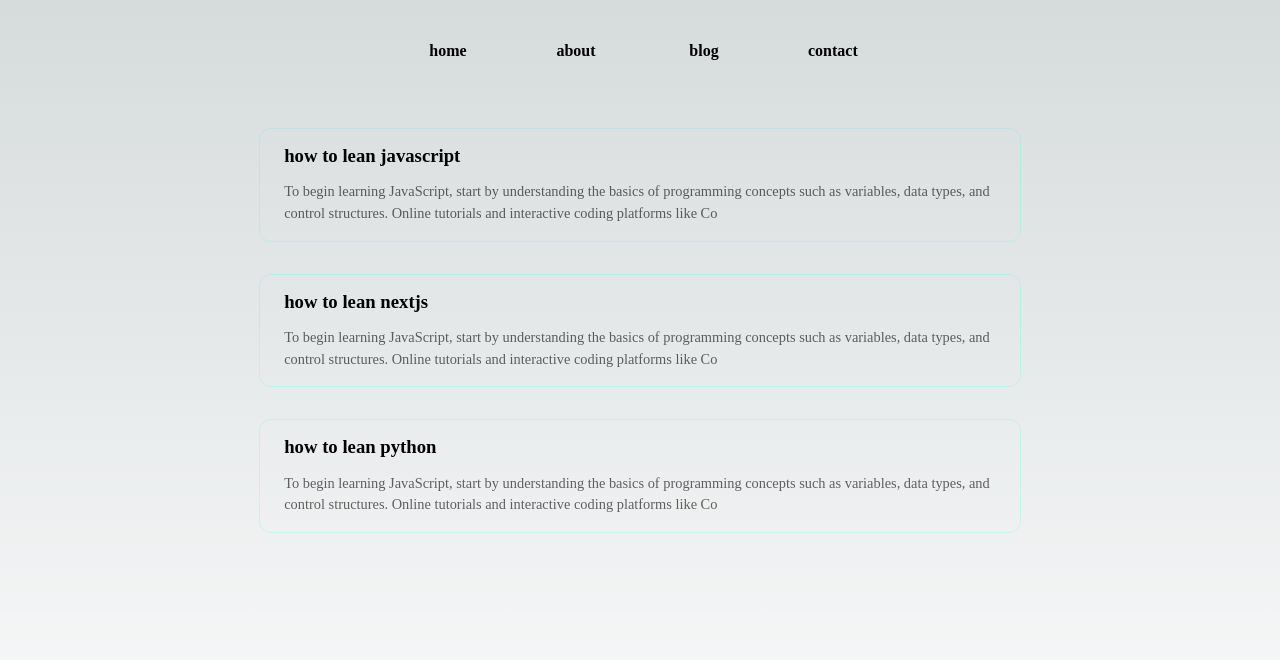
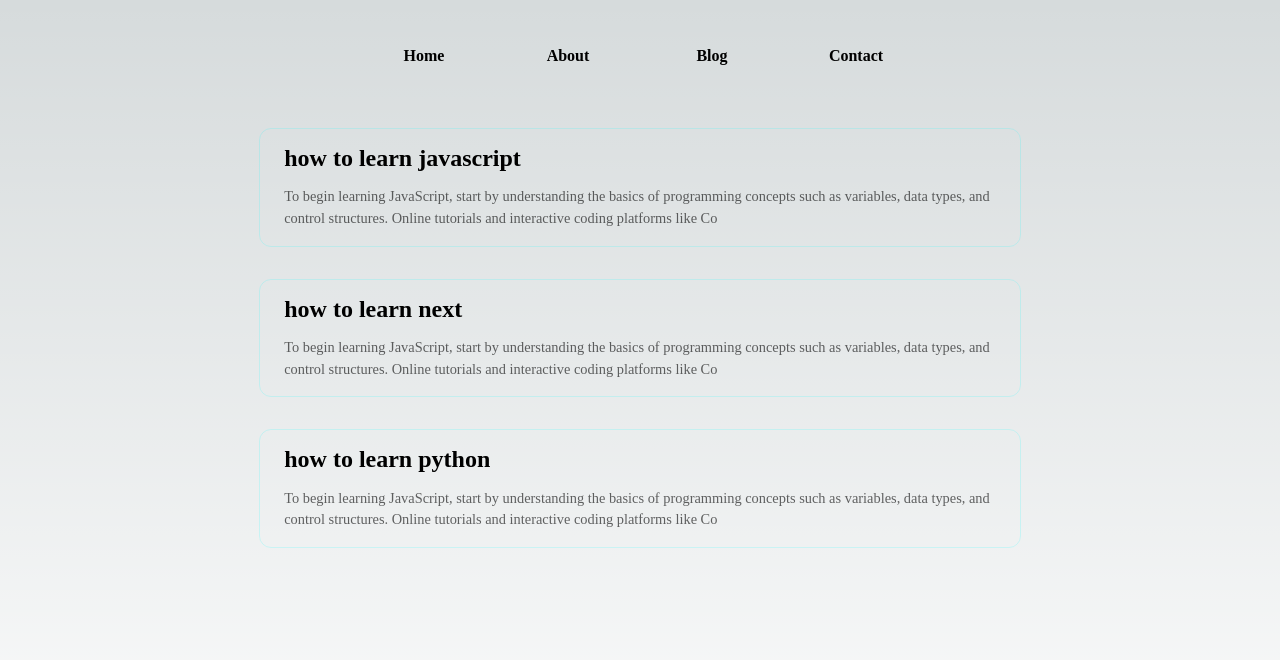
Before and after one commit to Rvaskar/Hunting_Coder, a Next.js app: page /blog in a window 1280 px wide. Shown: the top 660 px of the page. Built offline with nearby package versions, Linux system fonts and the light colour scheme.

Commit message:
day6 showing blog

```diff
--- a/blogdata/how-to-learn-javascript.json
+++ b/blogdata/how-to-learn-javascript.json
@@ -1,7 +1,7 @@
 {
-    "title": "how to lean javascript",
+    "title": "how to learn javascript",
     "description": "a guide on how to learn and master the language of web development",
     "content" : "To begin learning JavaScript, start by understanding the basics of programming concepts such as variables, data types, and control structures. Online tutorials and interactive coding platforms like Code academy or freeCodeCamp can be great resources to get started. Practice is key when learning JavaScript. Write small scripts, experiment with code snippets, and work on simple projects to reinforce your understanding of the language. Debugging errors and troubleshooting issues will also help you grasp concepts more effectively Stay updated with the latest trends and best practices in JavaScript by following blogs, joining online communities like Stack Overflow or Reddit's r/javascript, and participating in coding challenges. Continuous learning and hands-on experience will help you become proficient in JavaScript development.",
     "author" : "rutik",
-    "slug": "how-to-lean-javascript"
+    "slug": "how-to-learn-javascript"
 }
--- a/blogdata/how-to-learn-js-nextjs.json
+++ b/blogdata/how-to-learn-js-nextjs.json
@@ -1,7 +1,7 @@
 {
-    "title": "how to lean nextjs",
+    "title": "how to learn next",
     "description": "a guide on how to learn and master the language of web development",
     "content" : "To begin learning JavaScript, start by understanding the basics of programming concepts such as variables, data types, and control structures. Online tutorials and interactive coding platforms like Code academy or freeCodeCamp can be great resources to get started. Practice is key when learning JavaScript. Write small scripts, experiment with code snippets, and work on simple projects to reinforce your understanding of the language. Debugging errors and troubleshooting issues will also help you grasp concepts more effectively Stay updated with the latest trends and best practices in JavaScript by following blogs, joining online communities like Stack Overflow or Reddit's r/javascript, and participating in coding challenges. Continuous learning and hands-on experience will help you become proficient in JavaScript development.",
     "author" : "rutik",
-    "slug": "how-to-lean-nextjs"
+    "slug": "how-to-learn-js-nextjs"
 }
--- a/blogdata/how-to-learn-python.json
+++ b/blogdata/how-to-learn-python.json
@@ -1,7 +1,7 @@
 {
-    "title": "how to lean python",
+    "title": "how to learn python",
     "description": "a guide on how to learn and master the language of  ML and DS",
     "content" : "To begin learning JavaScript, start by understanding the basics of programming concepts such as variables, data types, and control structures. Online tutorials and interactive coding platforms like Code academy or freeCodeCamp can be great resources to get started. Practice is key when learning JavaScript. Write small scripts, experiment with code snippets, and work on simple projects to reinforce your understanding of the language. Debugging errors and troubleshooting issues will also help you grasp concepts more effectively Stay updated with the latest trends and best practices in JavaScript by following blogs, joining online communities like Stack Overflow or Reddit's r/javascript, and participating in coding challenges. Continuous learning and hands-on experience will help you become proficient in JavaScript development.",
     "author" : "rutik",
-    "slug": "how-to-lean-python"
+    "slug": "how-to-learn-python"
 }
--- a/componants/Navbar.js
+++ b/componants/Navbar.js
@@ -6,10 +6,10 @@ const Navbar = () => {
   return (
     <nav className={styles.navBar}>
     <ul>
-      <Link href='/'><li>home</li></Link>
-      <Link href='/about'> <li>about</li></Link>
-      <Link href='/blog'><li>blog</li></Link>
-      <Link href='/contact'><li>contact</li></Link>
+      <li><Link href='/'><span className={styles.Link}>Home</span></Link></li>
+      <li><Link href='/about'> <span className={styles.Link}>About</span></Link></li>
+      <li><Link href='/blog'><span className={styles.Link}>Blog</span></Link></li>
+      <li><Link href='/contact'><span className={styles.Link}>Contact</span></Link></li>
     </ul>
   </nav>
   )
--- a/pages/api/blogs.js
+++ b/pages/api/blogs.js
@@ -14,7 +14,7 @@ export default async function handler(req, res) {
     const item = data[index];
 
     myfile = await  fs.promises.readFile(('blogdata/' + item),'utf-8');
-    console.log(myfile)
+    // console.log(myfile)
     allBlogs.push(JSON.parse(myfile));
 
   }
--- a/pages/api/getblog.js
+++ b/pages/api/getblog.js
@@ -1,5 +1,5 @@
 // Next.js API route support: https://nextjs.org/docs/api-routes/introduction
-//http://localhost:3000/api/blogs?slug=how-to-learn-javascript
+//http://localhost:3000/api/getblog?slug=how-to-learn-javascript
 
 import * as fs from 'fs';
 
--- a/pages/blog.js
+++ b/pages/blog.js
@@ -7,10 +7,10 @@ const Blog = () => {
   const [blogs, setBlogs] = useState([])
 
   useEffect(() => {
-    console.log('useEffect is running')
+    // console.log('useEffect is running')
     fetch('http://localhost:3000/api/blogs').then((a)=>{
       return a.json();}).then((parsed)=>{
-        console.log(parsed)
+        // console.log(parsed)
         setBlogs(parsed)
       })
   },[])
@@ -23,7 +23,7 @@ const Blog = () => {
         {blogs.map((blogItem)=>{
           return <div key={blogItem.slug} className={styles.card}>
             <Link href={`/blogpost/${blogItem.slug}`}>
-            <h3>{blogItem.title}</h3>
+            <h3 className={styles.blog_title}>{blogItem.title}</h3>
             </Link>
             <p>{blogItem.content.substr(0,200)}</p>
           </div>
--- a/styles/Blog.module.css
+++ b/styles/Blog.module.css
@@ -46,3 +46,5 @@
   line-height: 1.5;
   /* max-width: 30ch; */
 }
+.blog_title{
+  font-size: 1.5rem;}
--- a/styles/BlogPost.module.css
+++ b/styles/BlogPost.module.css
@@ -18,4 +18,5 @@
 }
 .main h1{
     margin: 2rem;
+    font-size: 2rem;
 }
--- a/styles/Home.module.css
+++ b/styles/Home.module.css
@@ -17,12 +17,15 @@
   display: flex;
   justify-content: space-between;
     list-style: none;
+  column-gap: 4rem;
 }
 .navBar ul li{
   font-weight: 600;
+  display: flex;
+  justify-content: center;
+  align-items: center;
   text-align: center;
-  padding: 5px 1rem;
-  margin: 5px 1.5rem;
+  padding: 0px 1rem;
   border-radius: 8px;
   width: 5rem;
   -webkit-border-radius: 8px;
@@ -30,7 +33,22 @@
   -ms-border-radius: 8px;
   -o-border-radius: 8px;
 }
-.navBar ul li:hover{
+.navBar ul .Link{
+  font-weight: 600;
+  display: flex;
+  justify-content: center;
+  align-items: center;
+  text-align: center;
+  padding: 5px 1rem;
+  border-radius: 8px;
+  width: 5rem;
+  -webkit-border-radius: 8px;
+  -moz-border-radius: 8px;
+  -ms-border-radius: 8px;
+  -o-border-radius: 8px;
+}
+
+.navBar .Link:hover{
   background-color: rgba(91, 91, 91, 0.455);
 
 }
--- a/styles/globals.css
+++ b/styles/globals.css
@@ -99,6 +99,26 @@ a {
   color: inherit;
   text-decoration: none;
 }
+::-webkit-scrollbar{
+  width: 5px;
+  background-color: #000000c2;
+}
+::-webkit-scrollbar-track {
+  background-color: rgba(255, 255, 255, 0.123);
+  border-radius: 1rem;
+  -webkit-border-radius: 1rem;
+  -moz-border-radius: 1rem;
+  -ms-border-radius: 1rem;
+  -o-border-radius: 1rem;
+}
+::-webkit-scrollbar-thumb {
+  background-color: #00c0e610;
+  border-radius: 2rem;
+  -webkit-border-radius: 2rem;
+  -moz-border-radius: 2rem;
+  -ms-border-radius: 2rem;
+  -o-border-radius: 2rem;
+}
 
 @media (prefers-color-scheme: dark) {
   html {
```
Also changed, not shown: pages/blogpost/[slug].js (+26 -5 lines).
